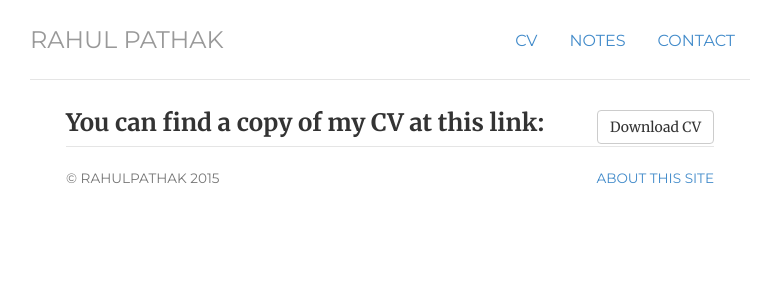
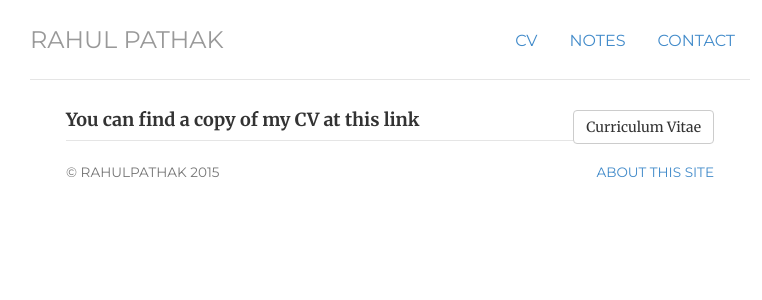
Before and after one commit to pathak-rahul/pathak-rahul.github.io, a Jekyll site: the page built from cv/index.html, in a window 1280 px wide. Shown: the top 300 px of the page, without its empty margins (250-1012 px from the left). Built offline with Jekyll 4.4.1, drawn with Linux system fonts in a browser that asks for light colours.

Commit message:
Update index.html

```diff
--- a/cv/index.html
+++ b/cv/index.html
@@ -9,8 +9,8 @@ contact: passive
 description: Current CV for Rahul Pathak.
 ---
 <div class="cv">
-	<a href="/files/rpathak-cv.pdf" class="btn btn-default pull-right" title="Download CV as PDF">Download CV</a>
+	<a href="/files/rpathak-cv.pdf" class="btn btn-default pull-right" title="Download CV as PDF">Curriculum Vitae</a>
 	<div itemscope itemtype="http://data-vocabulary.org/Person">
 
-	<span itemprop="name"><h3>You can find a copy of my CV at this link: </h3></span>
+	<span itemprop="name"><h4>You can find a copy of my CV at this link </h3></span>
 </div>
```
